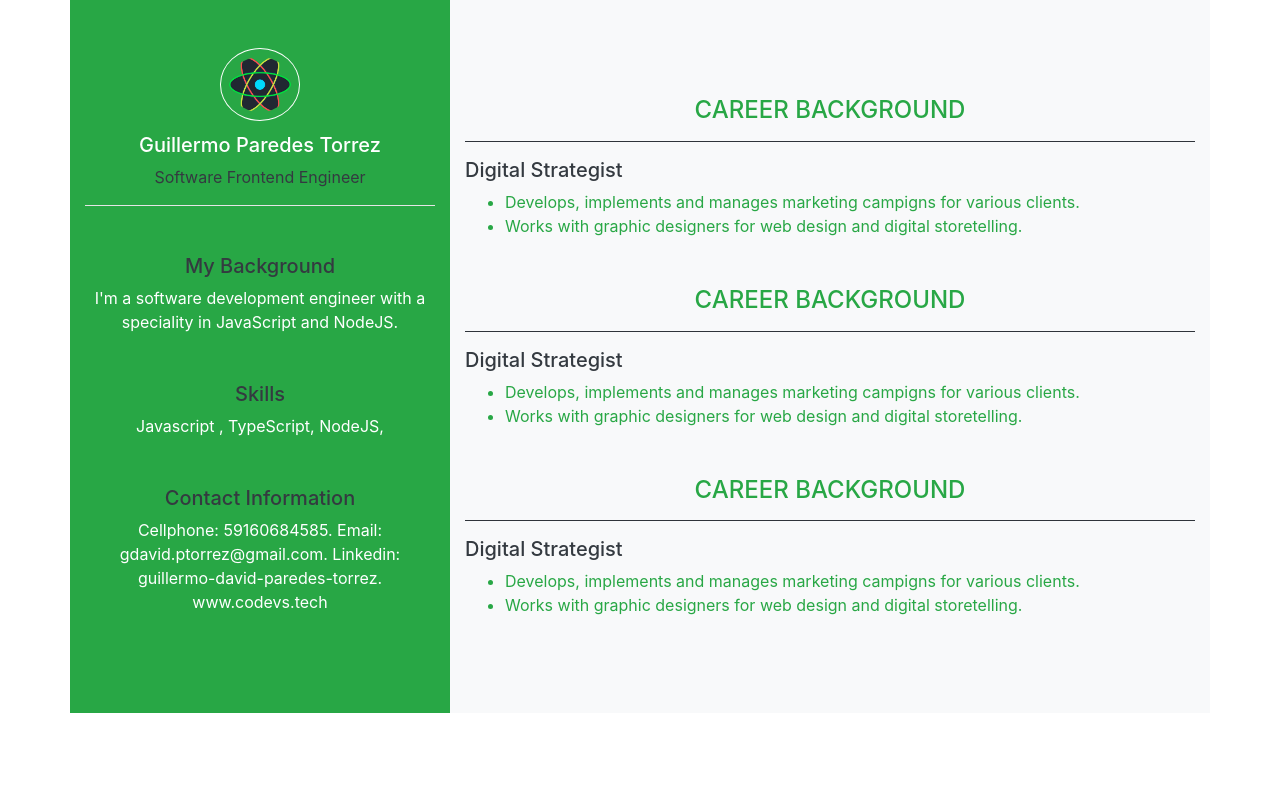
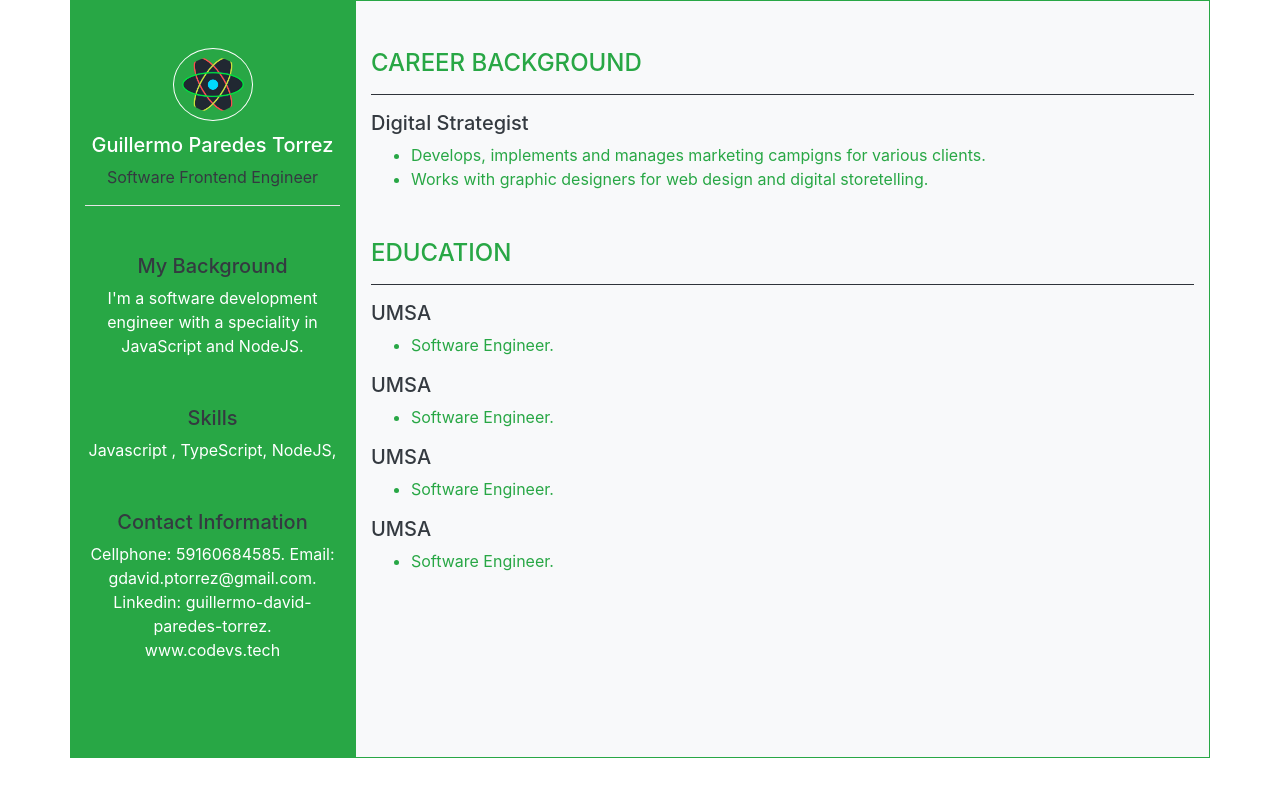
Before and after one commit to GuillermoParedes/react-girls, a React (Create React App) app: page / in a window 1280 px wide. Shown: the top 796 px of the page. Built offline with nearby package versions, Linux system fonts and the light colour scheme.

Commit message:
add changes styles

```diff
--- a/src/api/experience.json
+++ b/src/api/experience.json
@@ -12,30 +12,29 @@
     }]
   },
   {
-    "title": "Career Background",
+    "title": "Education",
     "experiences": [{
-      "title": "Digital Strategist",
+        "title": "UMSA",
         "descriptions": [{
-          "value": " Develops, implements and manages marketing campigns for various clients."
-        },
-        {
-          "value": "Works with graphic designers for web design and digital storetelling."
-        }
-      ]
+          "value": "Software Engineer."
         }]
       },
       {
-    "title": "Career Background",
-    "experiences": [{
-      "title": "Digital Strategist",
+        "title": "UMSA",
         "descriptions": [{
-          "value": " Develops, implements and manages marketing campigns for various clients."
-        },
-        {
-          "value": "Works with graphic designers for web design and digital storetelling."
+          "value": "Software Engineer."
+        }]
+      }, {
+        "title": "UMSA",
+        "descriptions": [{
+          "value": "Software Engineer."
+        }]
+      }, {
+        "title": "UMSA",
+        "descriptions": [{
+          "value": "Software Engineer."
+        }]
       }
     ]
-    }]
   }
-
 ]
--- a/src/components/Experience.jsx
+++ b/src/components/Experience.jsx
@@ -2,8 +2,8 @@ import React from "react";
 
 const Experience = ({ title, experiences }) => {
   return (
-    <section className="mb-5 mt-5">
-      <h4 className="text-uppercase text-success">{title}</h4>
+    <section className="mb-5">
+      <h4 className="text-left text-uppercase text-success">{title}</h4>
       <hr className="bg-dark" />
       {experiences.map((e, i) => {
         return (
--- a/src/container/App.js
+++ b/src/container/App.js
@@ -7,9 +7,9 @@ import FeaturesData from "../api/features.json";
 import ExperienceData from "../api/experience.json";
 function App() {
   return (
-    <Container className="d-flex align-items-center">
-      <Row>
-        <Col xs="4" className="bg-success text-center pt-5 pb-5">
+    <Container className="container d-flex h-100">
+      <Row className="align-self-center">
+        <Col xs="3" className="bg-success text-center pt-5 pb-5">
           <Profile
             name="Guillermo Paredes Torrez"
             job="Software Frontend Engineer"
@@ -19,7 +19,10 @@ function App() {
             <Feature key={i} {...ele} />
           ))}
         </Col>
-        <Col xs="8" className="bg-light text-center  pt-5 pb-5">
+        <Col
+          xs="9"
+          className="bg-light text-center  pt-5 pb-5 border border-success"
+        >
           {ExperienceData.map((ele, i) => (
             <Experience key={i} {...ele} />
           ))}
```
Lines whose indentation alone changed are shown as unchanged.
